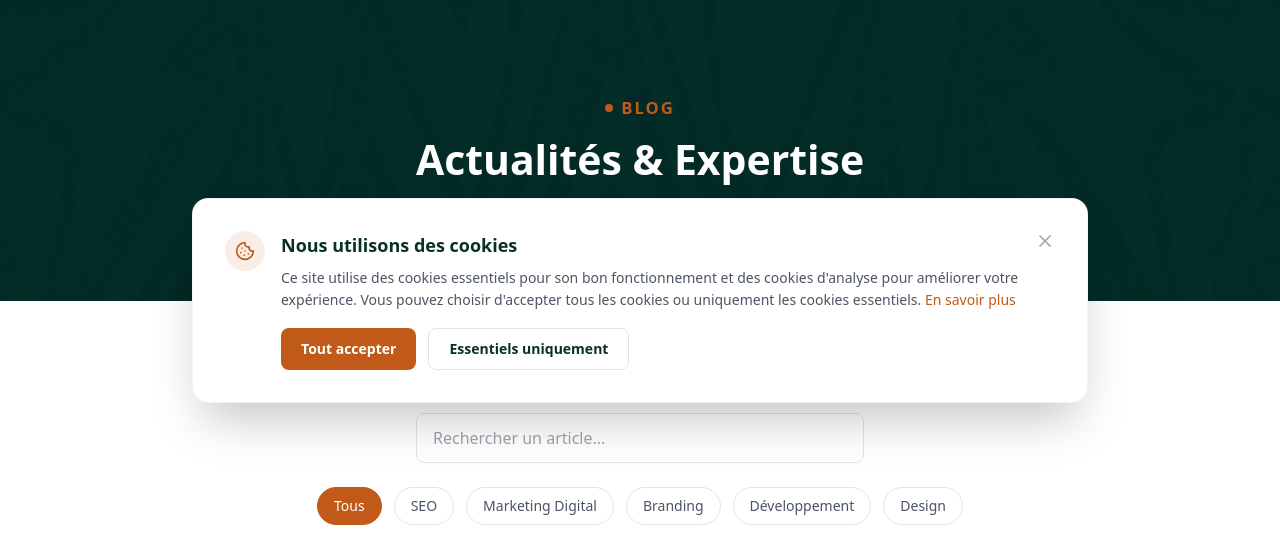
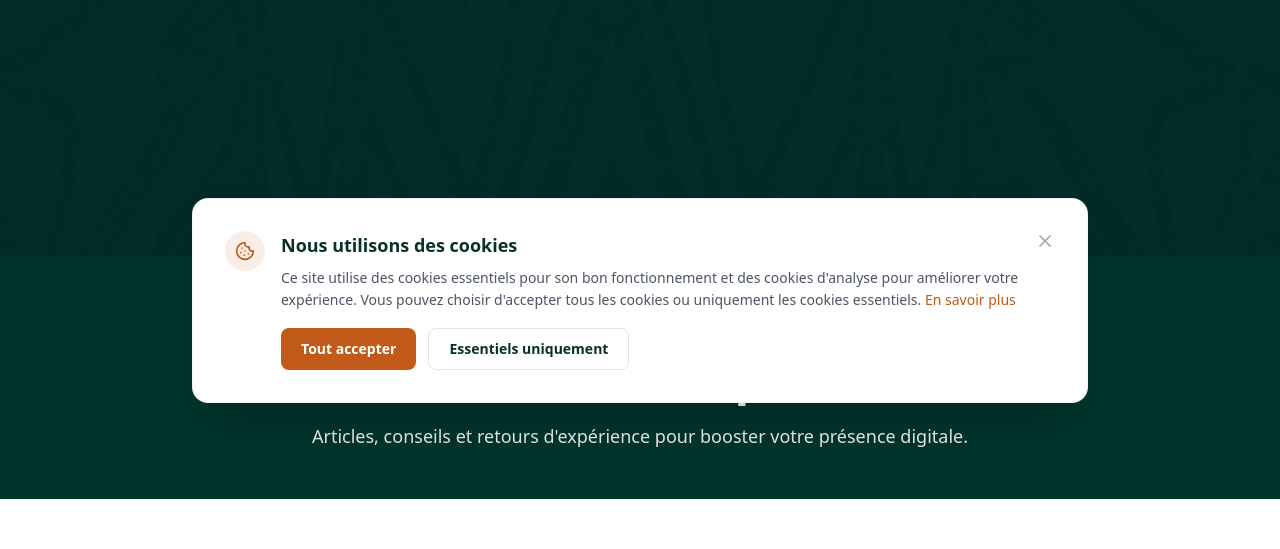
Before and after one commit to eldieng/ideatys_Digital, a Next.js app: page /blog in a window 1280 px wide. Shown: the part 373-922 px from the top of the page. Built offline with nearby package versions, Linux system fonts and the light colour scheme; no server answers; the database is empty.

Commit message:
refactor(heroes): image pleine largeur + texte en dessous partout
Même layout sur tous les heroes (accueil inclus) : object-cover
centré edge-to-edge, puis bloc texte centré sous l'image.

Co-authored-by: El Hadji Dieng <el.elhadji.dieng@gmail.com>

```diff
--- a/src/app/realisations/page.tsx
+++ b/src/app/realisations/page.tsx
@@ -14,26 +14,14 @@ export const metadata: Metadata = {
 export default function RealisationsPage() {
   return (
     <MainLayout>
-      {/* Maquette Portfolio déjà complète (texte inclus) — pas d'overlay HTML */}
+      {/* Maquette Portfolio — image pleine largeur (cover) */}
       <section className="relative w-full overflow-hidden bg-[#00352c]">
-        {/* Mobile: hauteur confortable, image cadrée */}
-        <div className="relative w-full aspect-[16/10] min-h-[200px] md:hidden">
+        <div className="relative w-full aspect-[4/3] sm:aspect-[16/9] lg:aspect-[21/9] min-h-[220px] sm:min-h-[280px] lg:min-h-[360px]">
           <Image
             src="/img/portfolio_df12.png"
             alt="Ils nous ont fait confiance — portfolio Ideatys Digital à Dakar"
             fill
             className="object-cover object-center"
-            sizes="100vw"
-            priority
-          />
-        </div>
-        {/* Desktop: ratio maquette */}
-        <div className="relative hidden md:block w-full aspect-[1062/493]">
-          <Image
-            src="/img/portfolio_df12.png"
-            alt="Ils nous ont fait confiance — portfolio Ideatys Digital à Dakar"
-            fill
-            className="object-contain object-center"
             sizes="100vw"
             priority
           />
--- a/src/components/sections/HeroSection.tsx
+++ b/src/components/sections/HeroSection.tsx
@@ -6,13 +6,30 @@ import { ArrowRight, ChevronDown } from "lucide-react";
 import Button from "@/components/ui/Button";
 import { HeroBadge } from "@/components/ui/MaquetteHero";
 
-function HeroCopy() {
+/**
+ * Hero accueil : image pleine largeur (cover) + texte en dessous.
+ */
+export default function HeroSection() {
   return (
-    <>
+    <section className="relative w-full bg-white">
+      <div className="relative w-full aspect-[4/3] sm:aspect-[16/9] lg:aspect-[21/9] min-h-[220px] sm:min-h-[280px] lg:min-h-[360px] bg-[#f5f5f5]">
+        <Image
+          src="/img/Home_page_4f45.png"
+          alt="Agence digitale à Dakar — équipe Ideatys Digital au travail"
+          fill
+          className="object-cover object-center"
+          sizes="100vw"
+          priority
+        />
+      </div>
+
+      <div className="px-5 sm:px-8 py-8 sm:py-10 md:py-12">
+        <div className="max-w-3xl mx-auto text-center">
           <motion.div
             initial={{ opacity: 0, y: 12 }}
             animate={{ opacity: 1, y: 0 }}
             transition={{ duration: 0.45 }}
+            className="flex justify-center"
           >
             <HeroBadge tone="light">Agence digitale créative</HeroBadge>
           </motion.div>
@@ -21,12 +38,12 @@ function HeroCopy() {
             initial={{ opacity: 0, y: 14 }}
             animate={{ opacity: 1, y: 0 }}
             transition={{ duration: 0.5, delay: 0.06 }}
-        className="font-bold text-primary leading-[1.15] tracking-tight text-[1.75rem] sm:text-[2rem] md:text-[clamp(1.35rem,3.2vw,3.1rem)]"
+            className="font-bold text-primary leading-tight tracking-tight text-[1.75rem] sm:text-3xl md:text-4xl lg:text-5xl"
           >
             <span className="text-primary">Créativité.</span>{" "}
             <span className="text-accent">Professionnalisme.</span>{" "}
             <span className="text-primary">Impact.</span>
-        <span className="block mt-2 md:mt-[0.35em] text-[0.85em] md:text-[0.72em] font-semibold text-primary/90">
+            <span className="block mt-2 text-[0.85em] font-semibold text-primary/90">
               À Dakar &amp; en Afrique de l&apos;Ouest
             </span>
           </motion.h1>
@@ -35,7 +52,7 @@ function HeroCopy() {
             initial={{ opacity: 0, y: 14 }}
             animate={{ opacity: 1, y: 0 }}
             transition={{ duration: 0.5, delay: 0.14 }}
-        className="mt-4 md:mt-[0.7em] text-base sm:text-lg md:text-[clamp(0.9rem,1.5vw,1.25rem)] text-gray-dark leading-relaxed md:leading-snug max-w-xl md:max-w-[40ch]"
+            className="mt-4 text-base sm:text-lg text-gray-dark leading-relaxed max-w-2xl mx-auto"
           >
             Nous transformons vos idées en solutions digitales performantes et
             durables — sites, stratégie, communication et cybersécurité.
@@ -45,14 +62,14 @@ function HeroCopy() {
             initial={{ opacity: 0, y: 14 }}
             animate={{ opacity: 1, y: 0 }}
             transition={{ duration: 0.5, delay: 0.22 }}
-        className="mt-6 md:mt-[1em] flex flex-col sm:flex-row flex-wrap items-stretch sm:items-center gap-3 md:gap-[0.5em]"
+            className="mt-6 flex flex-col sm:flex-row flex-wrap items-stretch sm:items-center justify-center gap-3"
           >
             <Button
               href="/contact"
               variant="primary"
               size="sm"
               icon={<ArrowRight className="w-4 h-4" />}
-          className="justify-center !text-sm sm:!text-base md:!text-[clamp(0.8rem,1.25vw,1.05rem)] !px-5 sm:!px-6 md:!px-[clamp(0.6rem,1.5vw,1.5rem)] !py-3 md:!py-[clamp(0.35rem,0.9vw,0.75rem)]"
+              className="justify-center !text-sm sm:!text-base !px-6 !py-3"
             >
               Demander un devis
             </Button>
@@ -60,58 +77,11 @@ function HeroCopy() {
               href="/services"
               variant="outline"
               size="sm"
-          className="justify-center !text-sm sm:!text-base md:!text-[clamp(0.8rem,1.25vw,1.05rem)] !px-5 sm:!px-6 md:!px-[clamp(0.6rem,1.5vw,1.5rem)] !py-3 md:!py-[clamp(0.35rem,0.9vw,0.75rem)]"
+              className="justify-center !text-sm sm:!text-base !px-6 !py-3"
             >
               Nos services
             </Button>
           </motion.div>
-    </>
-  );
-}
-
-/**
- * Hero accueil = maquette WEB SITE NUL + texte HTML.
- * Mobile: image + texte empilés. Desktop: overlay sur zone claire gauche.
- */
-export default function HeroSection() {
-  return (
-    <section className="relative w-full bg-white">
-      {/* Mobile / tablette portrait */}
-      <div className="md:hidden">
-        <div className="relative w-full aspect-[16/10] min-h-[200px] bg-[#f5f5f5]">
-          <Image
-            src="/img/Home_page_4f45.png"
-            alt="Agence digitale à Dakar — équipe Ideatys Digital au travail"
-            fill
-            className="object-cover object-[72%_center]"
-            sizes="100vw"
-            priority
-          />
-        </div>
-        <div className="px-5 py-8 sm:px-6 sm:py-10">
-          <div className="max-w-xl mx-auto">
-            <HeroCopy />
-          </div>
-        </div>
-      </div>
-
-      {/* Desktop: overlay sur maquette */}
-      <div className="relative hidden md:block w-full aspect-[1062/493]">
-        <Image
-          src="/img/Home_page_4f45.png"
-          alt="Agence digitale à Dakar — équipe Ideatys Digital au travail"
-          fill
-          className="object-contain object-center"
-          sizes="100vw"
-          priority
-        />
-
-        <div className="absolute inset-0 z-10">
-          <div className="h-full max-w-[90rem] mx-auto px-[4%] sm:px-[5%] flex items-center">
-            <div className="w-[46%] min-w-[11rem] max-w-[30rem] pr-[2%]">
-              <HeroCopy />
-            </div>
-          </div>
         </div>
       </div>
 
@@ -119,7 +89,7 @@ export default function HeroSection() {
         initial={{ opacity: 0 }}
         animate={{ opacity: 1 }}
         transition={{ delay: 0.8, duration: 0.4 }}
-        className="hidden md:flex justify-center py-2 bg-white"
+        className="flex justify-center pb-4"
       >
         <motion.div
           animate={{ y: [0, 5, 0] }}
--- a/src/components/ui/MaquetteHero.tsx
+++ b/src/components/ui/MaquetteHero.tsx
@@ -8,20 +8,18 @@ type Align = "side" | "center" | "stack" | "bottom";
 interface MaquetteHeroProps {
   src?: string;
   alt?: string;
+  /** Conservé pour compatibilité — le layout est toujours image pleine + texte en bas */
   textSide?: TextSide;
-  /**
-   * side = texte dans la zone libre de la bannière (desktop)
-   * center = texte centré sur fond maquette
-   * stack = image en haut, bloc texte vert en dessous
-   * bottom = texte dans la zone basse (desktop) / stack mobile
-   */
+  /** Conservé pour compatibilité — le layout est toujours empilé */
   align?: Align;
   textWidthPercent?: number;
   children: ReactNode;
   className?: string;
   priority?: boolean;
-  /** Pour align=stack : quelle partie de l'image montrer (Blog = top) */
+  /** Cadrage de l'image (object-position) */
   imagePosition?: "center" | "top" | "bottom";
+  /** Fond du bloc texte */
+  tone?: "dark" | "light";
 }
 
 /** Badge type maquette Ideatys (point orange + label) */
@@ -36,7 +34,7 @@ export function HeroBadge({
     return (
       <span className="inline-flex items-center justify-center gap-2 mb-3 sm:mb-4">
         <span className="w-2 h-2 rounded-full bg-accent shrink-0" aria-hidden />
-        <span className="text-sm sm:text-[clamp(0.85rem,1.3vw,1.05rem)] font-bold uppercase tracking-[0.12em] text-accent">
+        <span className="text-sm sm:text-base font-bold uppercase tracking-[0.12em] text-accent">
           {children}
         </span>
       </span>
@@ -48,16 +46,16 @@ export function HeroBadge({
     <span
       className={
         isLight
-          ? "inline-flex items-center gap-2 rounded-full border border-primary/25 px-3 py-1.5 mb-3 sm:mb-[0.85em]"
-          : "inline-flex items-center gap-2 rounded-full border border-white/35 px-3 py-1.5 mb-3 sm:mb-[0.85em]"
+          ? "inline-flex items-center gap-2 rounded-full border border-primary/25 px-3 py-1.5 mb-3 sm:mb-4"
+          : "inline-flex items-center gap-2 rounded-full border border-white/35 px-3 py-1.5 mb-3 sm:mb-4"
       }
     >
       <span className="w-1.5 h-1.5 rounded-full bg-accent shrink-0" aria-hidden />
       <span
         className={
           isLight
-            ? "text-xs sm:text-[clamp(0.7rem,1.15vw,0.9rem)] font-semibold uppercase tracking-[0.14em] text-accent"
-            : "text-xs sm:text-[clamp(0.7rem,1.15vw,0.9rem)] font-semibold uppercase tracking-[0.14em] text-white"
+            ? "text-xs sm:text-sm font-semibold uppercase tracking-[0.14em] text-accent"
+            : "text-xs sm:text-sm font-semibold uppercase tracking-[0.14em] text-white"
         }
       >
         {children}
@@ -66,206 +64,68 @@ export function HeroBadge({
   );
 }
 
-function MaquetteImage({
-  src,
-  alt,
-  priority,
-  objectClass,
-}: {
-  src: string;
-  alt: string;
-  priority?: boolean;
-  objectClass: string;
-}) {
-  return (
-    <Image
-      src={src}
-      alt={alt}
-      fill
-      className={objectClass}
-      sizes="100vw"
-      priority={priority}
-    />
-  );
-}
-
 /**
- * Hero Ideatys — maquettes WEB SITE NUL + texte HTML.
- * Mobile (< md) : image + texte empilés (lisible).
- * Desktop (md+) : overlay sur la maquette.
+ * Hero unifié : image pleine largeur (cover, centrée) + texte en dessous.
+ * Même structure sur mobile et desktop.
  */
 export default function MaquetteHero({
   src,
   alt = "",
-  textSide = "left",
-  align = "side",
-  textWidthPercent = 42,
   children,
   className,
   priority = false,
   imagePosition = "center",
+  tone = "dark",
 }: MaquetteHeroProps) {
-  const width = Math.min(Math.max(textWidthPercent, 30), 52);
-
-  const coverClass =
+  const objectPosition =
     imagePosition === "top"
       ? "object-cover object-top"
       : imagePosition === "bottom"
         ? "object-cover object-bottom"
         : "object-cover object-center";
 
-  /* Texte centré dans la zone basse de la maquette (Blog NUL) */
-  if (align === "bottom") {
-    return (
-      <section
-        className={cn("relative w-full overflow-hidden bg-[#00352c]", className)}
-      >
-        {/* Mobile: stack */}
-        <div className="md:hidden">
-          {src ? (
-            <div className="relative w-full aspect-[16/10] min-h-[180px]">
-              <MaquetteImage
-                src={src}
-                alt={alt}
-                priority={priority}
-                objectClass="object-cover object-top"
-              />
-            </div>
-          ) : null}
-          <div className="relative z-10 w-full px-5 py-8 text-center text-white">
-            <div className="max-w-xl mx-auto [&_h1]:text-[1.75rem] [&_h1]:leading-tight [&_p]:text-base [&_p]:leading-relaxed">
-              {children}
-            </div>
-          </div>
-        </div>
+  const isLight = tone === "light";
 
-        {/* Desktop: overlay bas */}
-        <div className="relative hidden md:block w-full aspect-[1062/493]">
-          {src ? (
-            <MaquetteImage
-              src={src}
-              alt={alt}
-              priority={priority}
-              objectClass="object-contain object-center"
-            />
-          ) : null}
-          <div className="absolute inset-x-0 bottom-0 z-10 flex items-end justify-center pb-[5%] lg:pb-[6%] px-6">
-            <div className="w-full max-w-3xl text-center text-white pt-[2%]">
-              {children}
-            </div>
-          </div>
-        </div>
-      </section>
-    );
-  }
-
-  /* Image en haut + texte centré dans un bloc vert en dessous */
-  if (align === "stack") {
-    return (
-      <section
-        className={cn("relative w-full overflow-hidden bg-[#00352c]", className)}
-      >
-        {src ? (
-          <div className="relative w-full h-[180px] sm:h-[200px] md:h-[240px] lg:h-[280px]">
-            <MaquetteImage
-              src={src}
-              alt={alt}
-              priority={priority}
-              objectClass={coverClass}
-            />
-          </div>
-        ) : null}
-        <div className="relative z-10 w-full px-5 sm:px-6 py-8 sm:py-9 md:py-10 text-center text-white">
-          <div className="max-w-3xl mx-auto [&_h1]:text-[1.75rem] sm:[&_h1]:text-[clamp(1.6rem,3.2vw,3rem)] [&_h1]:leading-tight [&_p]:text-base sm:[&_p]:text-[clamp(0.95rem,1.4vw,1.2rem)]">
-            {children}
-          </div>
-        </div>
-      </section>
-    );
-  }
-
-  if (align === "center") {
-    return (
-      <section
-        className={cn("relative w-full overflow-hidden bg-[#00352c]", className)}
-      >
-        <div className="relative w-full min-h-[260px] sm:min-h-[280px] md:min-h-[300px] lg:min-h-[340px] flex items-center justify-center">
-          {src ? (
-            <MaquetteImage
-              src={src}
-              alt={alt}
-              priority={priority}
-              objectClass="object-cover object-center"
-            />
-          ) : null}
-          <div className="absolute inset-0 bg-[#00352c]/40" aria-hidden />
-          <div className="relative z-10 w-full max-w-4xl mx-auto px-5 sm:px-6 py-10 sm:py-12 md:py-14 text-center text-white [&_h1]:text-[1.75rem] sm:[&_h1]:text-[clamp(1.4rem,3.1vw,3rem)] [&_h1]:leading-tight [&_p]:text-base">
-            {children}
-          </div>
-        </div>
-      </section>
-    );
-  }
-
-  /* side — overlay desktop, stack mobile */
   return (
     <section
-      className={cn("relative w-full overflow-hidden bg-[#00352c]", className)}
+      className={cn(
+        "relative w-full overflow-hidden",
+        isLight ? "bg-white" : "bg-[#00352c]",
+        className
+      )}
     >
-      {/* Mobile: image puis texte lisible */}
-      <div className="md:hidden">
-        {src ? (
-          <div className="relative w-full aspect-[16/10] min-h-[180px]">
-            <MaquetteImage
-              src={src}
-              alt={alt}
-              priority={priority}
-              objectClass={
-                textSide === "right"
-                  ? "object-cover object-[70%_center]"
-                  : "object-cover object-[30%_center]"
-              }
-            />
-          </div>
-        ) : null}
-        <div className="relative z-10 w-full px-5 py-8 text-white">
-          <div className="max-w-xl mx-auto sm:mx-0 [&_h1]:text-[1.75rem] [&_h1]:leading-tight [&_p]:text-base [&_p]:leading-relaxed [&_p]:max-w-none">
-            {children}
-          </div>
-        </div>
-      </div>
-
-      {/* Desktop: texte posé sur la maquette */}
-      <div className="relative hidden md:block w-full aspect-[1062/493]">
-        {src ? (
-          <MaquetteImage
+      {/* Image pleine largeur — remplit tout l'espace du bandeau */}
+      {src ? (
+        <div className="relative w-full aspect-[4/3] sm:aspect-[16/9] lg:aspect-[21/9] min-h-[220px] sm:min-h-[280px] lg:min-h-[360px]">
+          <Image
             src={src}
             alt={alt}
+            fill
+            className={objectPosition}
+            sizes="100vw"
             priority={priority}
-            objectClass="object-contain object-center"
           />
-        ) : null}
+        </div>
+      ) : null}
 
-        <div className="absolute inset-0 z-10">
-          <div
-            className={cn(
-              "h-full w-full max-w-[90rem] mx-auto px-[4%] sm:px-[5%] flex items-center",
-              textSide === "right" ? "justify-end" : "justify-start"
-            )}
-          >
-            <div
-              className={cn(
-                "min-w-0 text-white",
-                textSide === "right" ? "pl-[4%]" : "pr-[2%]"
-              )}
-              style={{
-                width: `${width}%`,
-                maxWidth: textSide === "right" ? "34rem" : "30rem",
-              }}
-            >
-              {children}
-            </div>
-          </div>
+      {/* Texte en bas, centré */}
+      <div
+        className={cn(
+          "relative z-10 w-full px-5 sm:px-8 py-8 sm:py-10 md:py-12",
+          isLight ? "text-primary" : "text-white"
+        )}
+      >
+        <div
+          className={cn(
+            "mx-auto max-w-3xl text-center",
+            "[&_h1]:text-[1.75rem] sm:[&_h1]:text-3xl md:[&_h1]:text-4xl lg:[&_h1]:text-5xl",
+            "[&_h1]:leading-tight [&_h1]:font-bold",
+            "[&_p]:mt-4 [&_p]:text-base sm:[&_p]:text-lg [&_p]:leading-relaxed",
+            "[&_p]:max-w-2xl [&_p]:mx-auto",
+            isLight ? "[&_p]:text-gray-dark" : "[&_p]:text-white/90"
+          )}
+        >
+          {children}
         </div>
       </div>
     </section>
```
Lines whose indentation alone changed are shown as unchanged.
